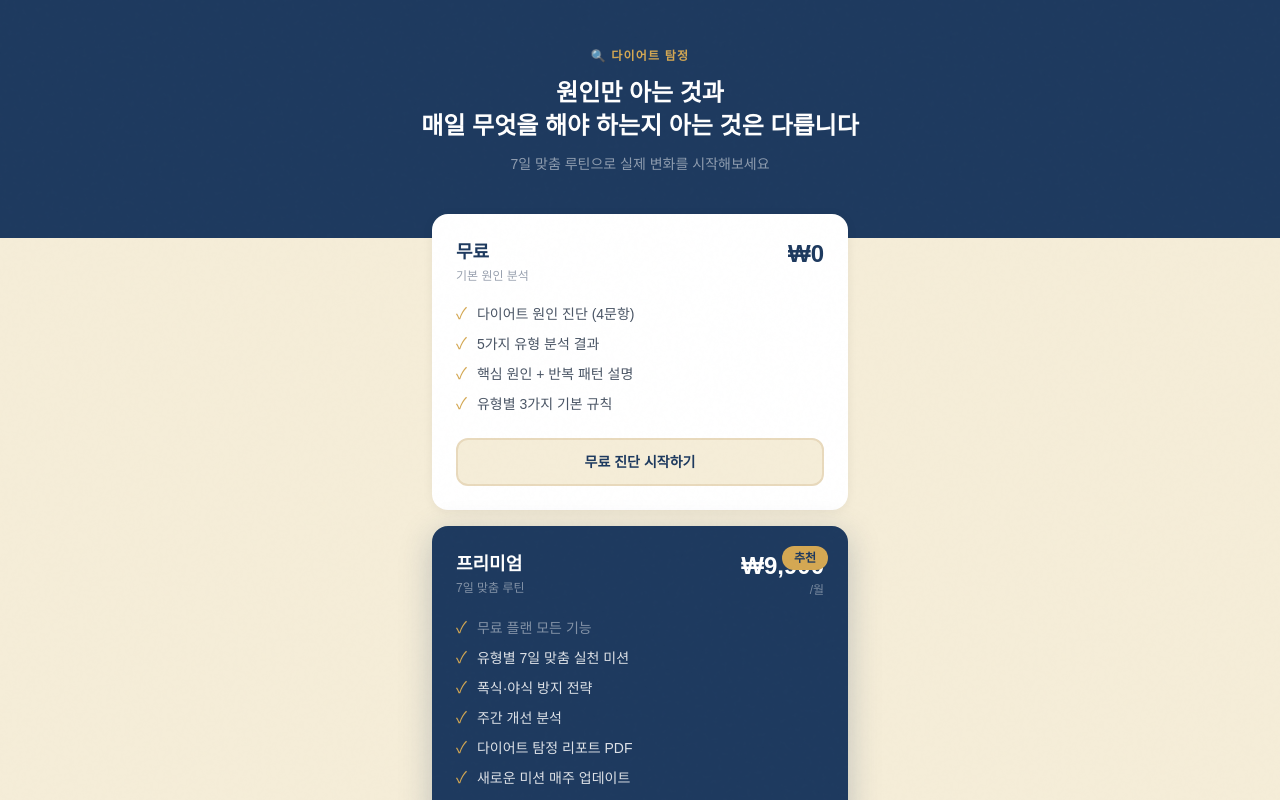
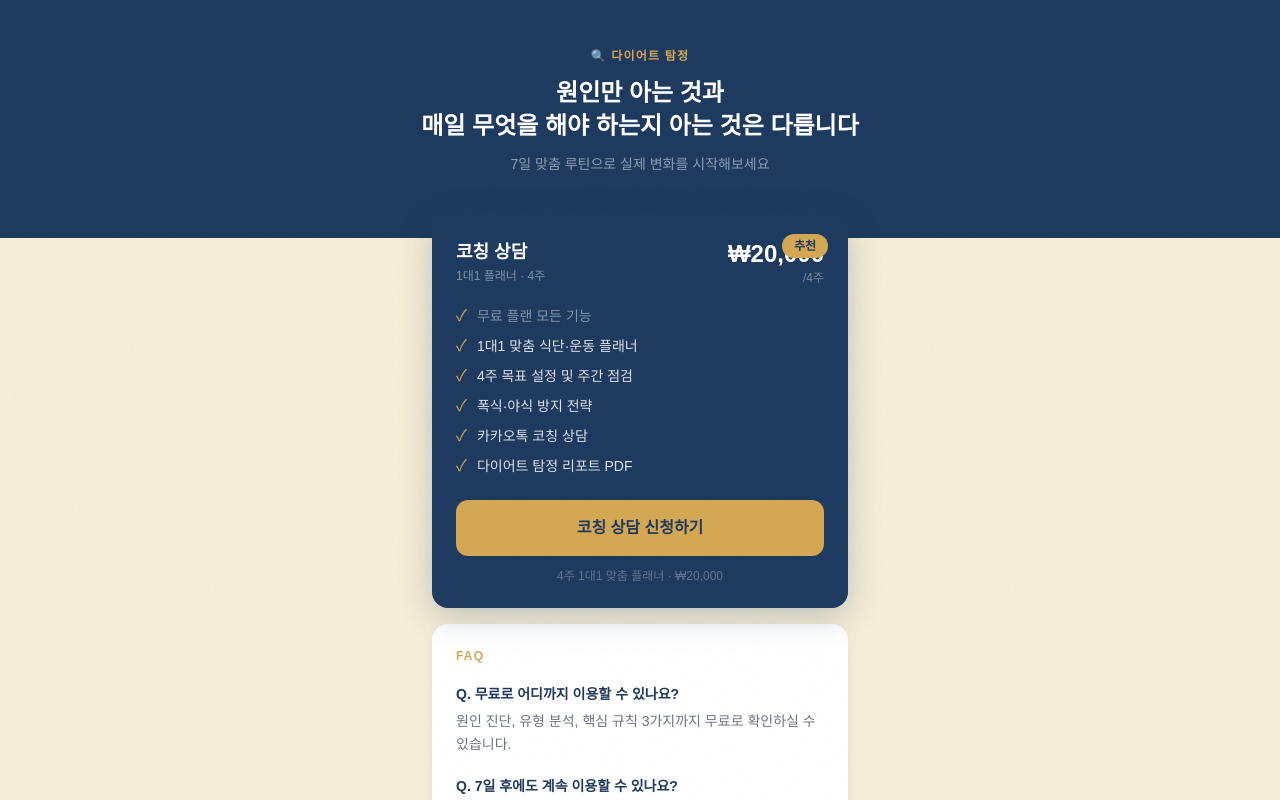
Before and after one commit to jhong9198-create/my--todo--app-1234, a Next.js app: page /pricing in a window 1280 px wide. Shown: the top 800 px of the page. Built offline with nearby package versions, Linux system fonts and the light colour scheme.

Commit message:
chore: 구글 시트 이벤트 수집 코드 전체 제거

```diff
--- a/src/app/api/track/route.ts
+++ /dev/null
@@ -1,68 +0,0 @@
-import { NextRequest, NextResponse } from "next/server";
-
-// Google Apps Script 웹훅으로 데이터를 전송합니다.
-// 설정 방법은 프로젝트 루트 GOOGLE_SHEETS_SETUP.md 참고
-interface TrackBody {
-  eventName: string;
-  createdAt: string;
-  resultType?: string;
-  topRecommendation?: string;
-  selectedAnswers?: Record<string, unknown>;
-  accuracy?: string;
-  interest?: string;
-  consultationIntent?: string;
-  name?: string;
-  phone?: string;
-}
-
-export async function POST(req: NextRequest) {
-  const webhookUrl = process.env.GOOGLE_SHEETS_WEBHOOK_URL;
-
-  if (!webhookUrl) {
-    console.error("[track/api] GOOGLE_SHEETS_WEBHOOK_URL 환경변수 누락");
-    return NextResponse.json({ error: "Not configured" }, { status: 500 });
-  }
-
-  let body: TrackBody;
-  try {
-    body = await req.json();
-  } catch {
-    return NextResponse.json({ error: "Invalid JSON" }, { status: 400 });
-  }
-
-  try {
-    const res = await fetch(webhookUrl, {
-      method: "POST",
-      headers: { "Content-Type": "application/json" },
-      body: JSON.stringify(body),
-      // Apps Script는 redirect를 따라가야 함
-      redirect: "follow",
-    });
-
-    const responseText = await res.text();
-    console.log(`[track/api] Apps Script 응답 (status ${res.status}):`, responseText);
-
-    if (!res.ok) {
-      console.error("[track/api] Google Sheets HTTP 오류:", res.status, responseText);
-      return NextResponse.json({ error: responseText }, { status: 500 });
-    }
-
-    let responseJson: { ok?: boolean; error?: string } = {};
-    try {
-      responseJson = JSON.parse(responseText);
-    } catch {
-      console.warn("[track/api] Apps Script 응답이 JSON이 아님:", responseText);
-    }
-
-    if (responseJson.error) {
-      console.error("[track/api] Apps Script 내부 오류:", responseJson.error);
-      return NextResponse.json({ error: responseJson.error }, { status: 500 });
-    }
-
-    console.log(`[track/api] ✓ 저장: ${body.eventName} (${body.createdAt})`);
-    return NextResponse.json({ ok: true });
-  } catch (err) {
-    console.error("[track/api] fetch 오류:", err);
-    return NextResponse.json({ error: String(err) }, { status: 500 });
-  }
-}
--- a/src/app/businesses/page.tsx
+++ b/src/app/businesses/page.tsx
@@ -1,6 +1,6 @@
 "use client";
 
-import { useState, Suspense, useEffect } from "react";
+import { useState, Suspense } from "react";
 import { useSearchParams } from "next/navigation";
 import Link from "next/link";
 import {
@@ -12,7 +12,6 @@ import {
   ServiceType,
   PriceCategory,
 } from "@/lib/recommendation";
-import { trackEvent } from "@/lib/tracking";
 
 const ALL_TYPES: (ServiceType | "all")[] = [
   "all",
@@ -31,11 +30,6 @@ function BusinessesContent() {
   const [activeType, setActiveType] = useState<ServiceType | "all">(initialType);
   const [activeRegion, setActiveRegion] = useState("전체");
   const [activePrice, setActivePrice] = useState<PriceCategory | "all">("all");
-
-  // 업체 목록 방문 이벤트 (세션당 1회)
-  useEffect(() => {
-    void trackEvent({ eventName: "businesses_page_visit" });
-  }, []);
 
   const filtered = BUSINESSES.filter((b) => {
     const typeMatch = activeType === "all" || b.type === activeType;
--- a/src/app/pricing/page.tsx
+++ b/src/app/pricing/page.tsx
@@ -1,19 +1,12 @@
 import Link from "next/link";
 
-const FREE_FEATURES = [
-  "다이어트 원인 진단 (4문항)",
-  "5가지 유형 분석 결과",
-  "핵심 원인 + 반복 패턴 설명",
-  "유형별 3가지 기본 규칙",
-];
-
-const PREMIUM_FEATURES = [
+const COACHING_FEATURES = [
   "무료 플랜 모든 기능",
-  "유형별 7일 맞춤 실천 미션",
+  "1대1 맞춤 식단·운동 플래너",
+  "4주 목표 설정 및 주간 점검",
   "폭식·야식 방지 전략",
-  "주간 개선 분석",
+  "카카오톡 코칭 상담",
   "다이어트 탐정 리포트 PDF",
-  "새로운 미션 매주 업데이트",
 ];
 
 const FAQ = [
@@ -50,33 +43,7 @@ export default function PricingPage() {
       </div>
 
       <div className="max-w-md mx-auto px-4 -mt-6 space-y-4">
-        {/* 무료 플랜 */}
-        <div className="bg-white rounded-2xl p-6" style={{ boxShadow: "0 2px 12px rgba(0,0,0,0.06)" }}>
-          <div className="flex justify-between items-start mb-5">
-            <div>
-              <p className="font-black text-lg" style={{ color: "var(--navy)" }}>무료</p>
-              <p className="text-xs text-gray-400 mt-0.5">기본 원인 분석</p>
-            </div>
-            <p className="text-2xl font-black" style={{ color: "var(--navy)" }}>₩0</p>
-          </div>
-          <ul className="space-y-2.5 mb-6">
-            {FREE_FEATURES.map((f) => (
-              <li key={f} className="flex items-start gap-2.5 text-sm text-gray-600">
-                <span className="text-base leading-none mt-0.5" style={{ color: "var(--amber)" }}>✓</span>
-                {f}
-              </li>
-            ))}
-          </ul>
-          <Link
-            href="/diagnosis"
-            className="block w-full text-center py-3 rounded-xl text-sm font-bold"
-            style={{ background: "var(--beige)", color: "var(--navy)", border: "2px solid var(--beige-dark)" }}
-          >
-            무료 진단 시작하기
-          </Link>
-        </div>
-
-        {/* 프리미엄 플랜 */}
+        {/* 코칭 상담 플랜 */}
         <div
           className="rounded-2xl p-6 relative overflow-hidden"
           style={{ background: "var(--navy)", boxShadow: "0 8px 32px rgba(30,58,95,0.25)" }}
@@ -91,19 +58,19 @@ export default function PricingPage() {
 
           <div className="flex justify-between items-start mb-5">
             <div>
-              <p className="font-black text-lg text-white">프리미엄</p>
+              <p className="font-black text-lg text-white">코칭 상담</p>
               <p className="text-xs mt-0.5" style={{ color: "rgba(255,255,255,0.45)" }}>
-                7일 맞춤 루틴
+                1대1 플래너 · 4주
               </p>
             </div>
             <div className="text-right">
-              <p className="text-2xl font-black text-white">₩9,900</p>
-              <p className="text-xs" style={{ color: "rgba(255,255,255,0.4)" }}>/월</p>
+              <p className="text-2xl font-black text-white">₩20,000</p>
+              <p className="text-xs" style={{ color: "rgba(255,255,255,0.4)" }}>/4주</p>
             </div>
           </div>
 
           <ul className="space-y-2.5 mb-6">
-            {PREMIUM_FEATURES.map((f, i) => (
+            {COACHING_FEATURES.map((f, i) => (
               <li key={f} className="flex items-start gap-2.5 text-sm" style={{ color: i === 0 ? "rgba(255,255,255,0.45)" : "rgba(255,255,255,0.85)" }}>
                 <span className="text-base leading-none mt-0.5" style={{ color: "var(--amber)" }}>✓</span>
                 {f}
@@ -115,10 +82,10 @@ export default function PricingPage() {
             className="w-full py-4 rounded-xl font-black text-base transition-transform hover:scale-[1.02] active:scale-95"
             style={{ background: "var(--amber)", color: "var(--navy)" }}
           >
-            7일 무료 체험 시작하기
+            코칭 상담 신청하기
           </button>
           <p className="text-center text-xs mt-3" style={{ color: "rgba(255,255,255,0.3)" }}>
-            7일 후 자동 결제 · 언제든 취소 가능
+            4주 1대1 맞춤 플래너 · ₩20,000
           </p>
         </div>
 
--- a/src/app/quiz/page.tsx
+++ b/src/app/quiz/page.tsx
@@ -1,21 +1,15 @@
 "use client";
 
-import { useState, useEffect } from "react";
+import { useState } from "react";
 import { useRouter } from "next/navigation";
 import Link from "next/link";
 import { QuizAnswers, Budget, QUIZ_QUESTIONS } from "@/lib/recommendation";
-import { trackEvent } from "@/lib/tracking";
 
 export default function QuizPage() {
   const router = useRouter();
   const [step, setStep] = useState(0);
   const [answers, setAnswers] = useState<(boolean | Budget)[]>([]);
   const [selected, setSelected] = useState<boolean | Budget | null>(null);
-
-  // 퀴즈 시작 이벤트 (세션당 1회)
-  useEffect(() => {
-    void trackEvent({ eventName: "quiz_start" });
-  }, []);
 
   const question = QUIZ_QUESTIONS[step];
   const progressPct = ((step + 1) / QUIZ_QUESTIONS.length) * 100;
@@ -37,12 +31,6 @@ export default function QuizPage() {
         deliveryIssue: deliveryIssue as boolean,
       };
       localStorage.setItem("wg_answers", JSON.stringify(quizAnswers));
-
-      // 퀴즈 완료 이벤트 (매 완료마다 기록)
-      void trackEvent({
-        eventName: "quiz_complete",
-        selectedAnswers: quizAnswers as unknown as Record<string, unknown>,
-      });
 
       router.push("/result");
     } else {
--- a/src/lib/tracking.ts
+++ /dev/null
@@ -1,62 +0,0 @@
-export interface TrackPayload {
-  eventName: string;
-  resultType?: string;
-  topRecommendation?: string;
-  selectedAnswers?: Record<string, unknown>;
-  accuracy?: string;
-  interest?: string;
-  consultationIntent?: string;
-  name?: string;
-  phone?: string;
-}
-
-// 세션 내 중복 방지 대상 이벤트 (pathname 단위)
-const SESSION_DEDUPE_EVENTS = new Set([
-  "quiz_start",
-  "result_reached",
-  "businesses_page_visit",
-]);
-
-function getSessionKey(eventName: string, pathname: string) {
-  return `wg_tracked::${eventName}::${pathname}`;
-}
-
-function isDuplicate(eventName: string): boolean {
-  if (typeof window === "undefined") return false;
-  if (!SESSION_DEDUPE_EVENTS.has(eventName)) return false;
-
-  const key = getSessionKey(eventName, window.location.pathname);
-  if (sessionStorage.getItem(key)) return true;
-
-  sessionStorage.setItem(key, "1");
-  return false;
-}
-
-export async function trackEvent(payload: TrackPayload): Promise<void> {
-  if (typeof window === "undefined") return;
-
-  if (isDuplicate(payload.eventName)) {
-    console.log(`[track] skipped duplicate: ${payload.eventName}`);
-    return;
-  }
-
-  try {
-    const res = await fetch("/api/track", {
-      method: "POST",
-      headers: { "Content-Type": "application/json" },
-      body: JSON.stringify({
-        ...payload,
-        createdAt: new Date().toISOString(),
-      }),
-    });
-
-    if (res.ok) {
-      console.log(`[track] ✓ ${payload.eventName}`);
-    } else {
-      const text = await res.text();
-      console.warn(`[track] ✗ ${payload.eventName}:`, text);
-    }
-  } catch (err) {
-    console.warn(`[track] error (${payload.eventName}):`, err);
-  }
-}
```
Also changed, not shown: src/app/result/page.tsx (+1 -40 lines), .claude/곁.txt (added), 1 other file (tests, documents, lock files or other folders).
